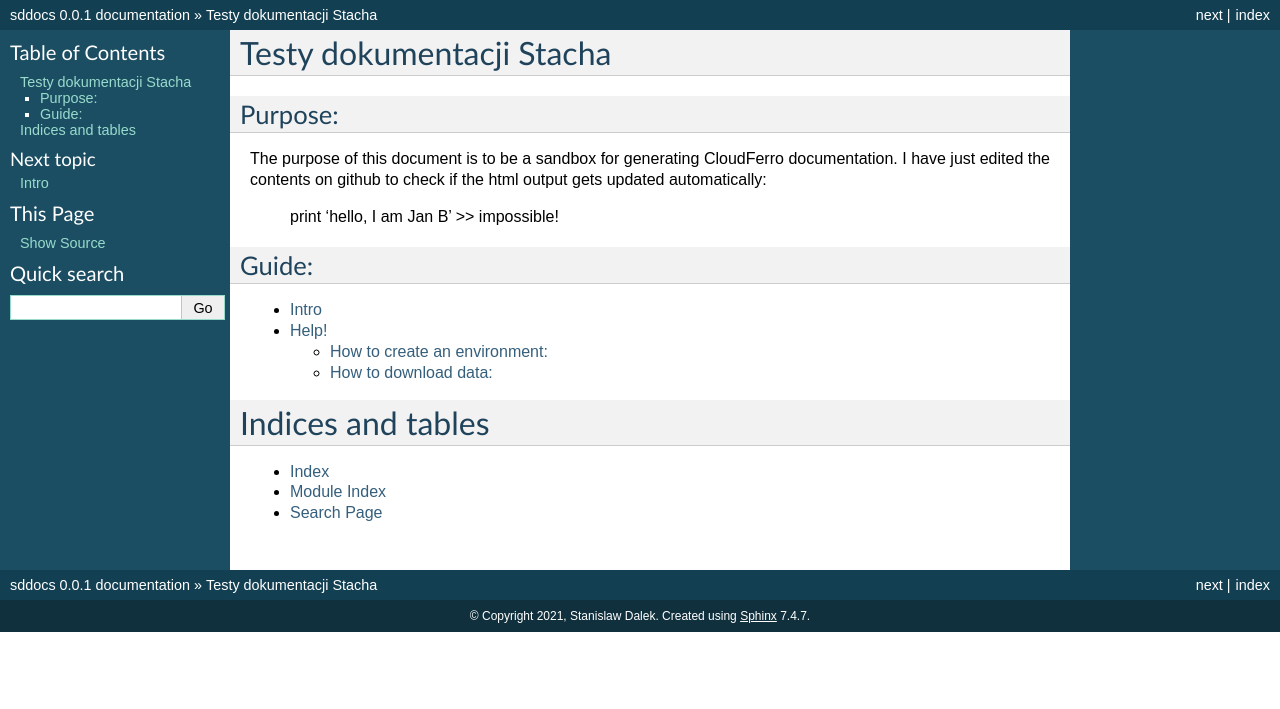
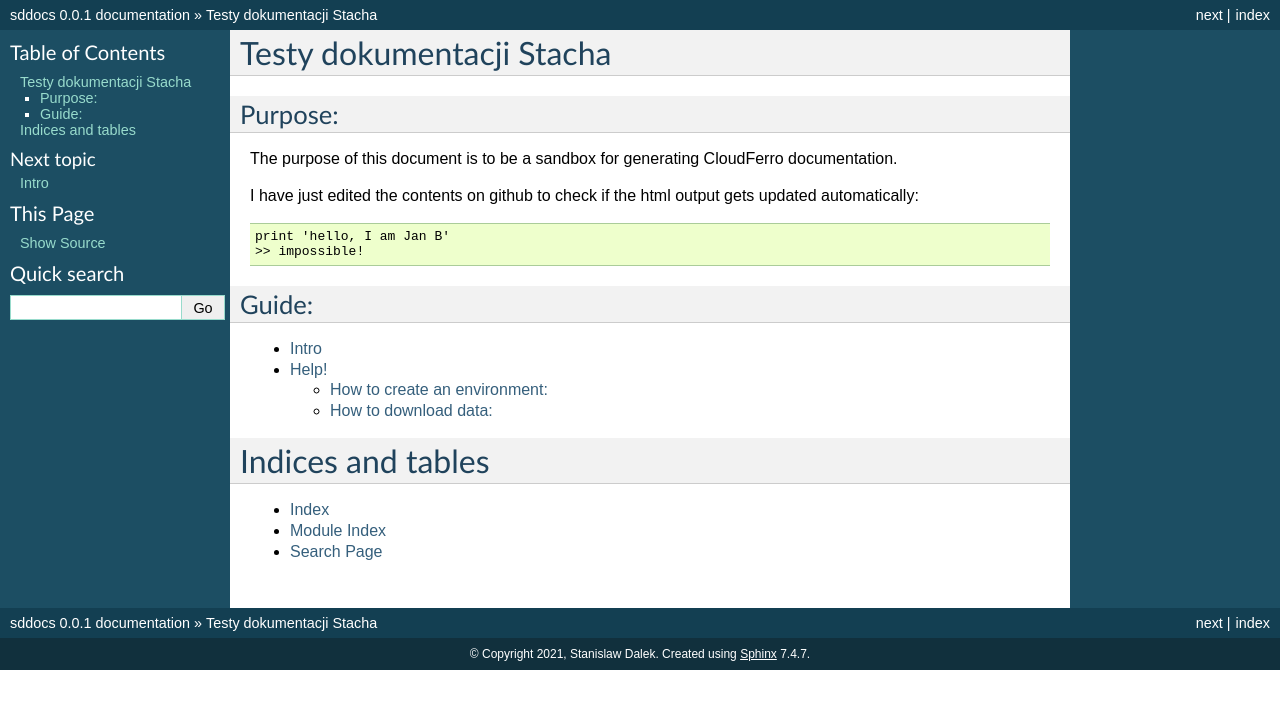
Before and after one commit to stachooo/sddocs, a Sphinx documentation site: the page built from source/index.rst, in a window 1280 px wide. Shown: the top 709 px of the page. Built offline with Sphinx 7.4.7, drawn with Linux system fonts in a browser that asks for light colours.

```diff
--- a/source/index.rst
+++ b/source/index.rst
@@ -5,7 +5,8 @@ Purpose:
 ^^^^^^^^
 
 The purpose of this document is to be a sandbox for generating CloudFerro documentation.
-I have just edited the contents on github to check if the html output gets updated automatically:
+
+I have just edited the contents on github to check if the html output gets updated automatically::
 
    print 'hello, I am Jan B'
    >> impossible!
```
